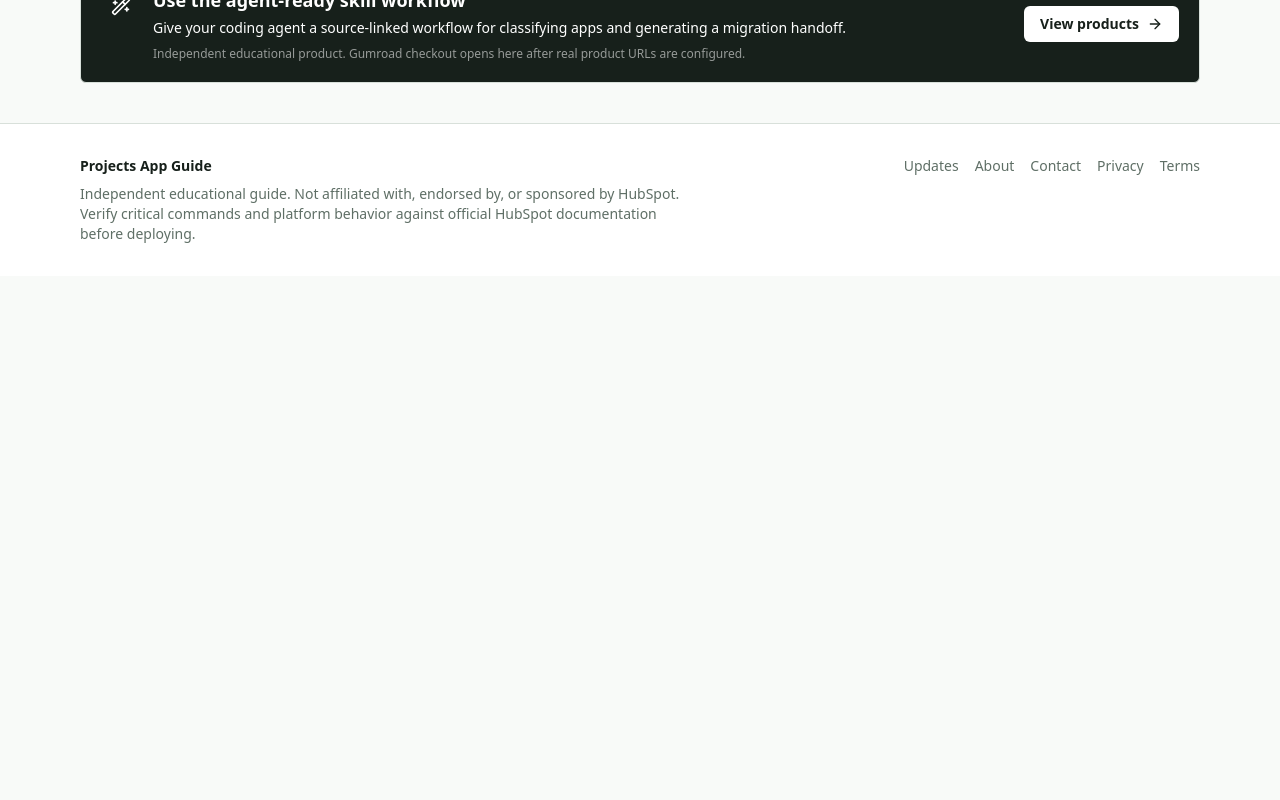
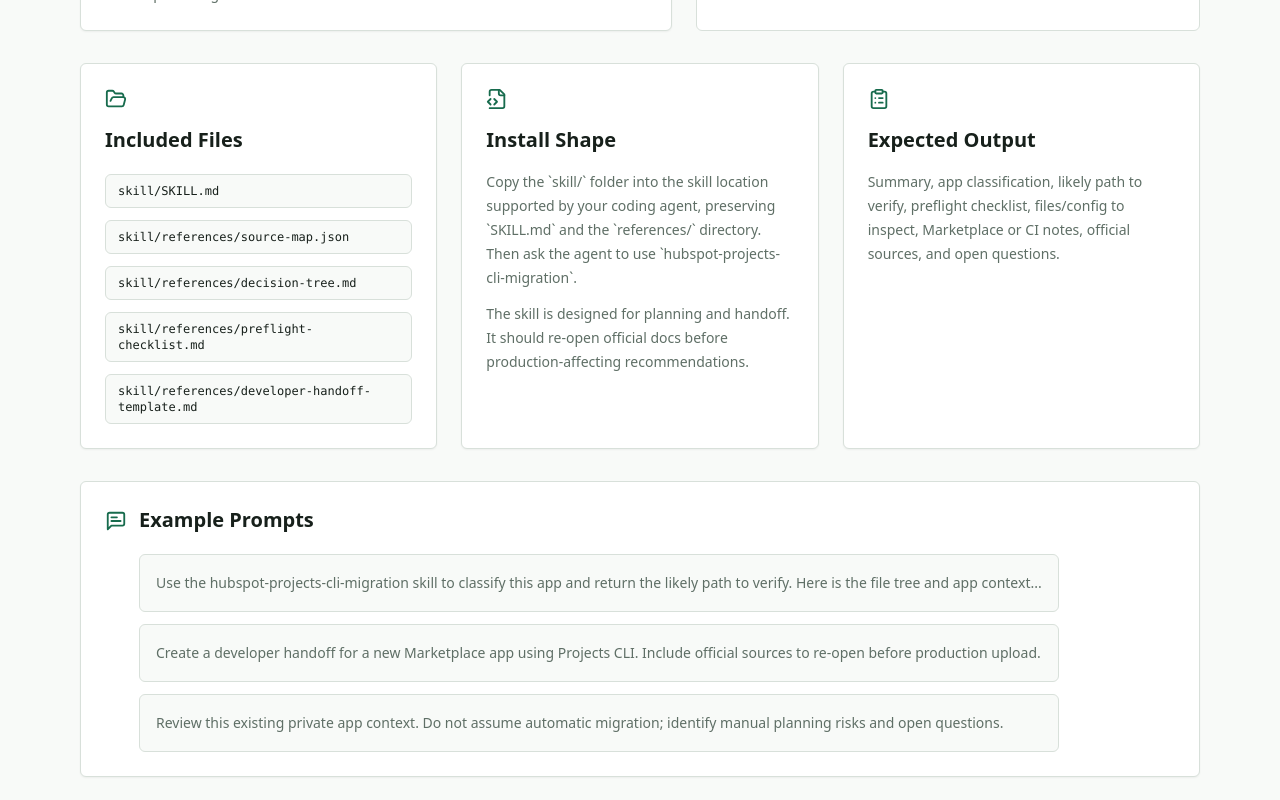
Before and after one commit to cjwzzz123-a11y/hubspot-projects-cli-skill-pack, a Next.js app: page /skill-pack in a window 1280 px wide. Shown: the part 760-1560 px from the top of the page. Before the commit the page ends 1036 px from the top, so only its background shows below. Built offline with nearby package versions, Linux system fonts and the light colour scheme; no server answers.

Commit message:
Polish skill pack and trust pages

```diff
--- a/app/gumroad/page.tsx
+++ b/app/gumroad/page.tsx
@@ -79,7 +79,7 @@
     <main className="mx-auto max-w-6xl px-4 py-10">
       <section className="grid gap-8 lg:grid-cols-[minmax(0,1fr)_360px]">
         <div>
-          <p className="text-sm font-semibold uppercase tracking-[0.12em] text-primary">Product draft</p>
+          <p className="text-sm font-semibold uppercase tracking-[0.12em] text-primary">Gumroad-ready product page</p>
           <h1 className="mt-3 text-4xl font-semibold leading-tight text-ink md:text-5xl">Projects CLI App Creation Kit</h1>
           <p className="mt-5 max-w-3xl text-lg leading-8 text-muted">
             A compact, unofficial checklist bundle for HubSpot developers and agencies moving new public app creation to Projects-based CLI workflows during the 2026 legacy public app creation sunset.
--- a/app/skill-pack/page.tsx
+++ b/app/skill-pack/page.tsx
@@ -1,5 +1,6 @@
 import type { Metadata } from "next";
-import { Bot, CheckCircle2 } from "lucide-react";
+import { Bot, CheckCircle2, ClipboardList, FileCode2, FolderOpen, MessageSquareText } from "lucide-react";
+import { Disclaimer } from "@/components/disclaimer";
 import { ProductCTA } from "@/components/product-cta";
 import { SourceLinks } from "@/components/source-links";
 import { officialSources } from "@/data/site";
@@ -19,20 +20,37 @@
   "Preserve the May/June scope boundary and do not claim existing legacy apps stop working under this sunset.",
 ];
 
+const includedFiles = [
+  "skill/SKILL.md",
+  "skill/references/source-map.json",
+  "skill/references/decision-tree.md",
+  "skill/references/preflight-checklist.md",
+  "skill/references/developer-handoff-template.md",
+];
+
+const prompts = [
+  "Use the hubspot-projects-cli-migration skill to classify this app and return the likely path to verify. Here is the file tree and app context...",
+  "Create a developer handoff for a new Marketplace app using Projects CLI. Include official sources to re-open before production upload.",
+  "Review this existing private app context. Do not assume automatic migration; identify manual planning risks and open questions.",
+];
+
 export default function SkillPackPage() {
   return (
     <main className="mx-auto max-w-6xl px-4 py-10">
       <section className="rounded-md border border-line bg-white p-7 shadow-sm">
-        <div className="flex gap-4">
+        <div className="flex flex-col gap-5 md:flex-row md:items-start">
           <span className="flex h-12 w-12 shrink-0 items-center justify-center rounded-md bg-[#eaf6f1] text-primary">
             <Bot size={24} aria-hidden="true" />
           </span>
-          <div>
+          <div className="min-w-0">
             <p className="text-sm font-semibold uppercase tracking-[0.12em] text-primary">Agent workflow</p>
             <h1 className="mt-2 text-3xl font-semibold leading-tight text-ink md:text-5xl">Projects CLI Skill Pack</h1>
             <p className="mt-4 max-w-3xl text-lg leading-8 text-muted">
               A source-linked workflow for coding agents that need to classify HubSpot app situations, produce developer handoffs, and avoid unsupported migration claims.
             </p>
+            <div className="mt-6">
+              <Disclaimer />
+            </div>
           </div>
         </div>
       </section>
@@ -52,6 +70,53 @@
         <SourceLinks sources={[officialSources.sunset, officialSources.migrationOverview, officialSources.projectCommands]} />
       </section>
 
+      <section className="mt-8 grid gap-6 lg:grid-cols-3">
+        <div className="rounded-md border border-line bg-white p-6 shadow-sm">
+          <FolderOpen className="text-primary" size={22} aria-hidden="true" />
+          <h2 className="mt-4 text-xl font-semibold text-ink">Included Files</h2>
+          <ul className="mt-5 grid gap-3">
+            {includedFiles.map((file) => (
+              <li key={file} className="break-words rounded-md border border-line bg-[#f8faf8] px-3 py-2 font-mono text-xs text-ink">
+                {file}
+              </li>
+            ))}
+          </ul>
+        </div>
+        <div className="rounded-md border border-line bg-white p-6 shadow-sm">
+          <FileCode2 className="text-primary" size={22} aria-hidden="true" />
+          <h2 className="mt-4 text-xl font-semibold text-ink">Install Shape</h2>
+          <p className="mt-4 text-sm leading-6 text-muted">
+            Copy the `skill/` folder into the skill location supported by your coding agent, preserving `SKILL.md` and the `references/` directory. Then ask the agent to use `hubspot-projects-cli-migration`.
+          </p>
+          <p className="mt-3 text-sm leading-6 text-muted">
+            The skill is designed for planning and handoff. It should re-open official docs before production-affecting recommendations.
+          </p>
+        </div>
+        <div className="rounded-md border border-line bg-white p-6 shadow-sm">
+          <ClipboardList className="text-primary" size={22} aria-hidden="true" />
+          <h2 className="mt-4 text-xl font-semibold text-ink">Expected Output</h2>
+          <p className="mt-4 text-sm leading-6 text-muted">
+            Summary, app classification, likely path to verify, preflight checklist, files/config to inspect, Marketplace or CI notes, official sources, and open questions.
+          </p>
+        </div>
+      </section>
+
+      <section className="mt-8 rounded-md border border-line bg-white p-6 shadow-sm">
+        <div className="flex items-start gap-3">
+          <MessageSquareText className="mt-1 shrink-0 text-primary" size={22} aria-hidden="true" />
+          <div>
+            <h2 className="text-xl font-semibold text-ink">Example Prompts</h2>
+            <div className="mt-5 grid gap-3">
+              {prompts.map((prompt) => (
+                <p key={prompt} className="rounded-md border border-line bg-[#f8faf8] p-4 text-sm leading-6 text-muted">
+                  {prompt}
+                </p>
+              ))}
+            </div>
+          </div>
+        </div>
+      </section>
+
       <div className="mt-8">
         <ProductCTA variant="skill" placement="skill-pack-page" />
       </div>
--- a/data/guides.ts
+++ b/data/guides.ts
@@ -530,7 +530,11 @@
     slug: "contact",
     title: "Contact",
     description: "Contact and support notes.",
-    body: ["For support, use the contact address that will be added after the final domain and Gumroad account are connected."],
+    body: [
+      "For product support, use the support contact configured in the final Gumroad listing after publication.",
+      "Before Gumroad publication, treat this page as the support policy placeholder: buyers should receive help with file access, missing bundle contents, and clarification of the checklist workflow.",
+      "This project does not provide official HubSpot support, custom migration services, or guaranteed Marketplace approval.",
+    ],
   },
   {
     slug: "privacy",
@@ -540,6 +544,7 @@
       "This site does not require login in v1.",
       "Outbound Gumroad purchases are handled by Gumroad according to Gumroad's own policies.",
       "Analytics may be used to understand page visits and CTA clicks after deployment.",
+      "Do not submit HubSpot tokens, client secrets, private app access tokens, or customer account credentials through this site.",
     ],
   },
   {
@@ -549,6 +554,8 @@
     body: [
       siteConfig.disclaimer,
       "The content is provided for educational planning use and does not guarantee migration success, Marketplace approval, or compatibility with future HubSpot platform changes.",
+      "You are responsible for rechecking current HubSpot official documentation before production deployment, Marketplace submission, client handoff, or account-affecting changes.",
+      "Gumroad purchases, refunds, and delivery are handled through Gumroad after the real product URLs are configured.",
     ],
   },
 ];
```
Also changed, not shown: 1 other file (tests, documents, lock files or other folders).
